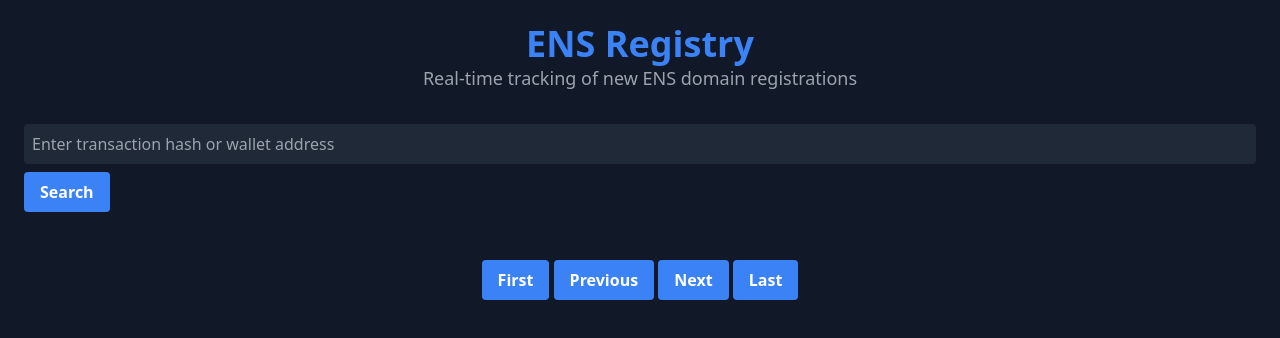
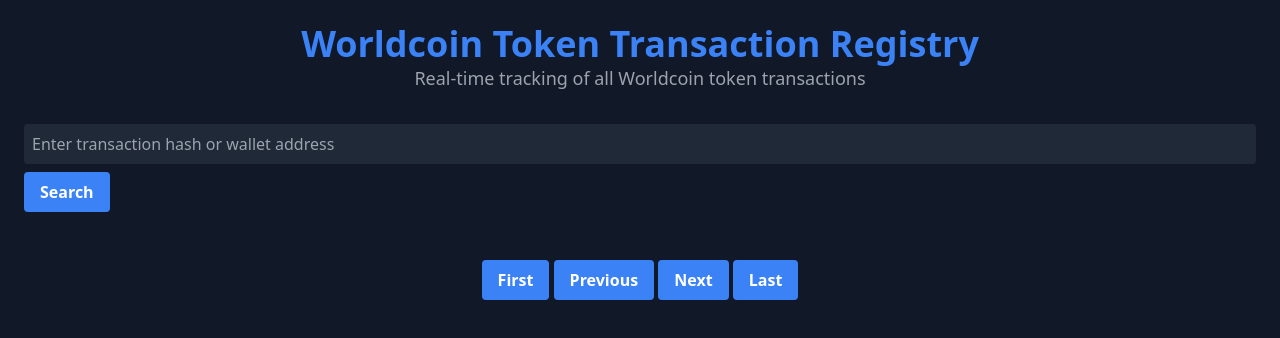
Before and after one commit to I-Macharia/wld_explorer, a website: page index.html in a window 1280 px wide. Drawn offline with nearby package versions, Linux system fonts and the light colour scheme; no server answers.

Commit message:
minor fixes

```diff
--- a/index.html
+++ b/index.html
@@ -1,6 +1,6 @@
 <html>
 <head>
-    <title>ENS Registry</title>
+    <title>Worldcoin Token Transaction Registry</title>
     <script src="https://cdn.tailwindcss.com"></script>
     <link rel="stylesheet" href="https://cdnjs.cloudflare.com/ajax/libs/font-awesome/5.15.3/css/all.min.css">
     <style>
@@ -23,8 +23,8 @@
 <body class="bg-gray-900 text-white">
     <div class="container mx-auto p-6">
         <div class="text-center mb-8">
-            <h1 class="text-4xl font-bold text-blue-500">ENS Registry</h1>
-            <p class="text-lg text-gray-400">Real-time tracking of new ENS domain registrations</p>
+            <h1 class="text-4xl font-bold text-blue-500">Worldcoin Token Transaction Registry</h1>
+            <p class="text-lg text-gray-400">Real-time tracking of all Worldcoin token transactions</p>
         </div>
         <div class="mb-8">
             <input id="search-input" type="text" placeholder="Enter transaction hash or wallet address" class="w-full p-2 rounded bg-gray-800 text-white">
```
